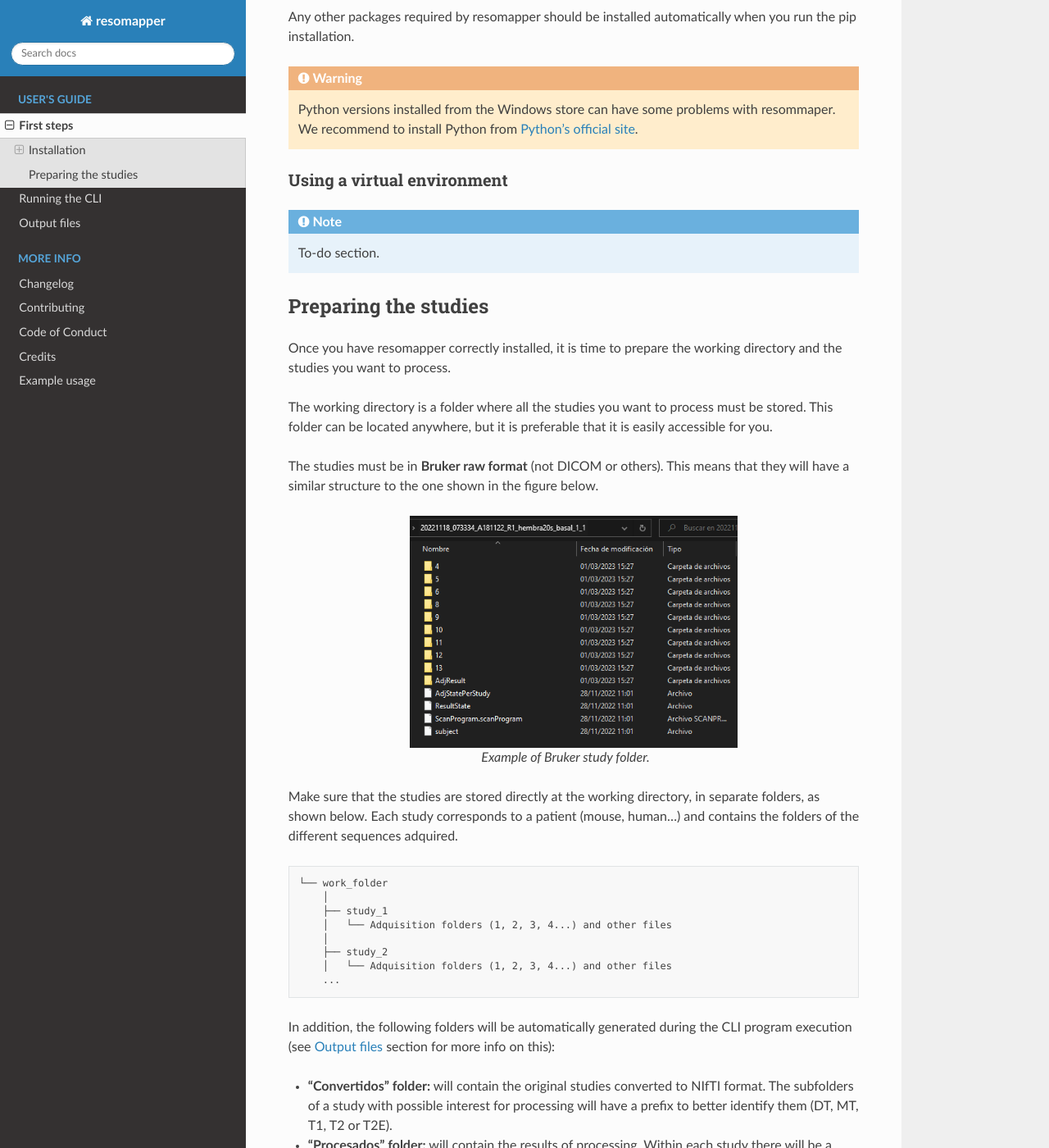
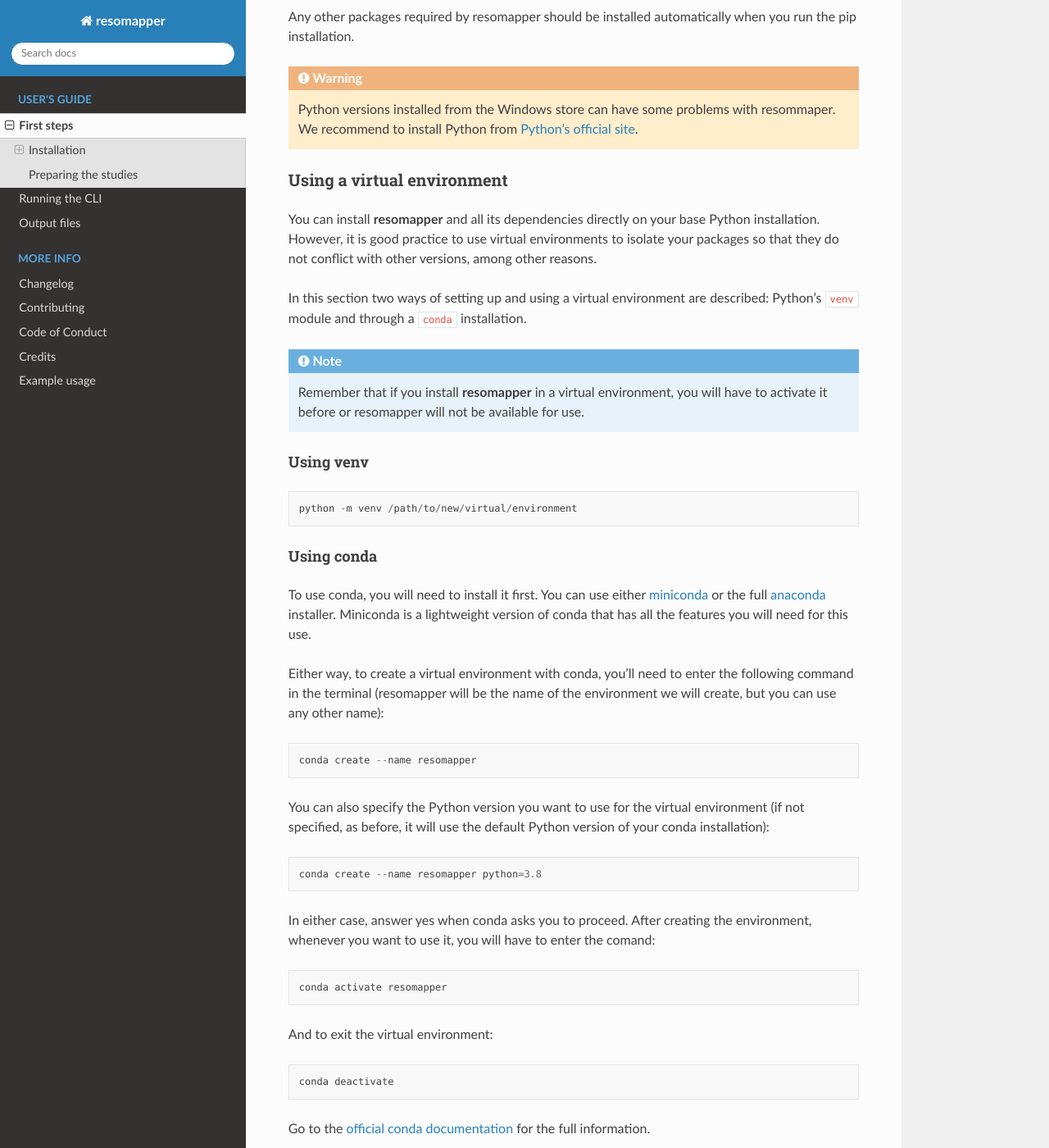
Before and after one commit to Biomedical-MR/resomapper, a Sphinx documentation site: the page built from docs/first_steps.md, in a window 1280 px wide and 1400 px high, scrolled down 1487 px. Shown: the whole window at 82% size. Built offline with Sphinx 7.4.7 and the Read the Docs theme 2.0.0, drawn with Linux system fonts in a browser that asks for light colours; pages that are not in the unit, such as notebooks, are missing from menus.

Commit message:
Update docs

````diff
--- a/docs/first_steps.md
+++ b/docs/first_steps.md
@@ -2,6 +2,7 @@
 
 This section covers the first steps in order to be able to run **resomapper**: the installation and the preparation of the working directory and some considerations about the studies to process.
 
+(installation)=
 ## Installation
 
 First of all, please make sure to have **Python 3.8 or higher** installed as well as pip.  Check out the section {ref}`requirements` if you need more information on this matter.
@@ -54,9 +55,52 @@
 (venv)=
 ### Using a virtual environment
 
+You can install **resomapper** and all its dependencies directly on your base Python installation. However, it is good practice to use virtual environments to isolate your packages so that they do not conflict with other versions, among other reasons.
+
+In this section two ways of setting up and using a virtual environment are described: Python's `venv` module and through a `conda` installation.
+
 ```{note}
-To-do section.
+Remember that if you install **resomapper** in a virtual environment, you will have to activate it before or resomapper will not be available for use.
 ```
+
+#### Using **venv**
+
+```
+python -m venv /path/to/new/virtual/environment
+```
+
+
+[](https://docs.python.org/3/library/venv.html)
+
+#### Using **conda**
+
+To use conda, you will need to install it first. You can use either [miniconda](https://docs.conda.io/en/latest/miniconda.html) or the full [anaconda](https://www.anaconda.com/download/) installer. Miniconda is a lightweight version of conda that has all the features you will need for this use.
+
+Either way, to create a virtual environment with conda, you'll need to enter the following command in the terminal (resomapper will be the name of the environment we will create, but you can use any other name):
+
+```
+conda create --name resomapper
+```
+
+You can also specify the Python version you want to use for the virtual environment (if not specified, as before, it will use the default Python version of your conda installation):
+
+```
+conda create --name resomapper python=3.8
+```
+
+In either case, answer yes when conda asks you to proceed. After creating the environment, whenever you want to use it, you will have to enter the comand:
+
+```
+conda activate resomapper
+```
+
+And to exit the virtual environment:
+
+```
+conda deactivate
+```
+
+Go to the [official conda documentation](https://docs.conda.io/projects/conda/en/stable/user-guide/tasks/manage-environments.html) for the full information.
 
 (prepare_studies)=
 ## Preparing the studies
````
Also changed, not shown: README.md (+26 -29 lines), docs/index.md (+35 -0 lines).
